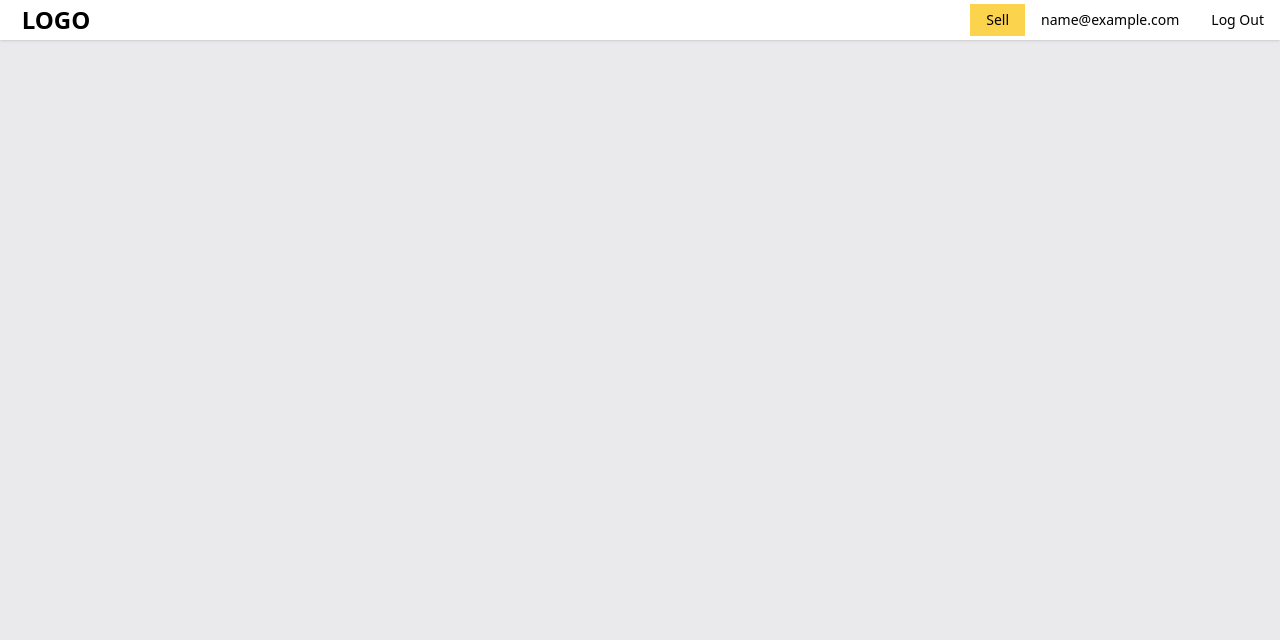
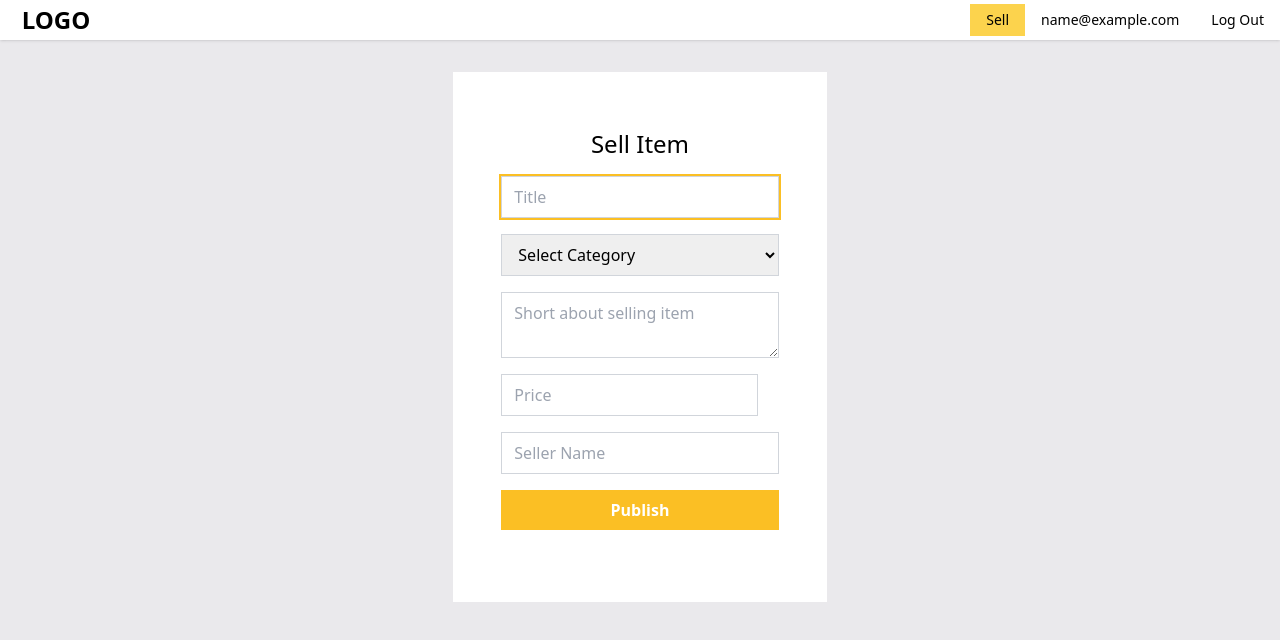
Before and after one commit to dkumza/tts_client, a React (Vite) app: page /sell in a window 1280 px wide. Shown: the top 640 px of the page. Built offline with nearby package versions, Linux system fonts and the light colour scheme; sample sign-in values are in the browser's storage.

Commit message:
form for new item, navigation logic for non logged users

```diff
--- a/src/App.jsx
+++ b/src/App.jsx
@@ -1,53 +1,33 @@
-import { useState } from 'react';
 import './App.css';
 import { AdsList } from './components/ads/AdsList';
 import LogIn from './components/auth/LogIn';
 import SignUp from './components/auth/SingUp';
 import { Header } from './components/layout/Header';
-import { Route, Routes } from 'react-router-dom';
+import { Navigate, Route, Routes } from 'react-router-dom';
 import { useAuthContext } from './store/authContext';
+import { Sell } from './pages/Sell';
 
 function App() {
-   const [isUserLogged, setIsUserLogged] = useState(false);
-   const [userEmail, setUserEmail] = useState('email');
-
    const { isUserLoggedIn } = useAuthContext();
 
-   const handleSingIn = (email) => {
-      console.log(email);
-      setIsUserLogged(true);
-      setUserEmail(email);
-   };
-
-   const handleLogOut = () => {
-      isUserLogged(false);
-      setUserEmail('');
-   };
    return (
       <div className="min-h-screen ">
-         <Header
-            isUserLogged={isUserLogged}
-            userEmail={userEmail}
-            handleLogOut={handleLogOut}
-         />
+         <Header />
          <Routes>
             <Route path="/" element={<AdsList />} />
             <Route
+               path="/sell"
+               element={isUserLoggedIn ? <Sell /> : <Navigate to={'/'} />}
+            />
+            <Route
                path="/login"
-               element={
-                  isUserLoggedIn ? (
-                     <AdsList />
-                  ) : (
-                     <LogIn handleSingIn={handleSingIn} />
-                  )
-               }
+               element={isUserLoggedIn ? <AdsList /> : <LogIn />}
             />
-            <Route path="/signup" element={<SignUp />} />
+            <Route
+               path="/signup"
+               element={isUserLoggedIn ? <SignUp /> : <Navigate to={'/'} />}
+            />
          </Routes>
-         {/* <h1>Hello</h1> */}
-         {/* <LogIn /> */}
-         {/* <SignUp /> */}
-         {/* <AdsList /> */}
       </div>
    );
 }
--- a/src/components/ads/AdsList.jsx
+++ b/src/components/ads/AdsList.jsx
@@ -25,8 +25,8 @@ export const AdsList = () => {
    }, []);
 
    return (
-      <div className="px-4 container mx-auto">
-         <h1 className="py-4 md:pl-20">All items</h1>
+      <div className="container mx-auto  md:px-20">
+         <h1 className="py-4">All items</h1>
          <ul className="flex gap-4 pb-4 flex-wrap justify-center">
             {ads && ads.map((ad) => <SingleAd key={ad.id} ad={ad} />)}
          </ul>
--- a/src/components/auth/LogIn.jsx
+++ b/src/components/auth/LogIn.jsx
@@ -52,8 +52,8 @@ export default function LogIn() {
    }
 
    return (
-      <div className="flex md:p-36 items-center align-middle justify-center min-w-full min-h-full ">
-         <div className="flex flex-col items-center justify-center align-middle mx-auto w-full max-w-md  px-12 py-20 bg-white shadow min-h-full ">
+      <div className="flex md:p-8 items-center align-middle justify-center min-w-full min-h-full ">
+         <div className="flex flex-col items-center justify-center align-middle mx-auto w-full max-w-md  px-12 py-14 bg-white shadow min-h-full ">
             <h1 className="mb-4 text-2xl">Login</h1>
             <form onSubmit={handleLogin} className="w-full ">
                <input
--- a/src/components/auth/SingUp.jsx
+++ b/src/components/auth/SingUp.jsx
@@ -49,8 +49,8 @@ export default function SignUp() {
    }
 
    return (
-      <div className="flex md:p-36 items-center align-middle justify-center min-w-full min-h-full">
-         <div className="flex flex-col items-center justify-center align-middle mx-auto w-full max-w-md  px-12 py-20 bg-white shadow min-h-full">
+      <div className="flex md:p-8 items-center align-middle justify-center min-w-full min-h-full">
+         <div className="flex flex-col items-center justify-center align-middle mx-auto w-full max-w-md  px-12 py-14 bg-white shadow min-h-full">
             <h1 className="mb-4 text-2xl">Sign up</h1>
             <form onSubmit={handleLogin} className="w-full">
                <input
--- /dev/null
+++ b/src/pages/Sell.jsx
@@ -0,0 +1,67 @@
+export const Sell = () => {
+   const newAd = {
+      title: 'Edited Post 1',
+      author: 'Author 1',
+      date: '2022-07-07',
+      content: 'Test content',
+      cat_id: 1001,
+      price: 201,
+      sub_id: 4001,
+   };
+
+   return (
+      <div className="px-4  md:px-20 md:p-8 container mx-auto flex flex-col justify-center items-center h-full">
+         <div className="flex w-4/12 min-h-full bg-white px-12 py-14 flex-col">
+            <h1 className="mb-4 text-2xl text-center">Sell Item</h1>
+            <form className="w-full flex flex-col justify-center items-center ">
+               <input
+                  required
+                  className="w-full px-3 py-2 mb-4 border border-gray-300  focus:outline-none focus:ring-2 focus:ring-amber-400"
+                  id="title"
+                  type="text"
+                  placeholder="Title"
+                  name="title"
+                  autoFocus
+               />
+               <select className="w-full px-3 py-2 mb-4 border border-gray-300  focus:outline-none focus:ring-2 focus:ring-amber-400">
+                  <option className="" disabled selected>
+                     Select Category
+                  </option>
+                  <option className="">Test1</option>
+               </select>
+               <textarea
+                  required
+                  className="w-full px-3 py-2 mb-4 border border-gray-300  focus:outline-none focus:ring-2 focus:ring-amber-400"
+                  id="email"
+                  type="email"
+                  placeholder="Short about selling item"
+                  name="email"
+               />
+               <input
+                  required
+                  className=" px-3 self-start py-2 mb-4 border border-gray-300  focus:outline-none focus:ring-2 focus:ring-amber-400"
+                  id="price"
+                  type="number"
+                  placeholder="Price"
+                  name="price"
+               />
+               <input
+                  required
+                  className="w-full px-3 self-start py-2 mb-4 border border-gray-300  focus:outline-none focus:ring-2 focus:ring-amber-400"
+                  id="name"
+                  type="text"
+                  placeholder="Seller Name"
+                  name="seller"
+               />
+
+               <button
+                  type="submit"
+                  className="min-w-full py-2 mb-4 text-white font-semibold bg-amber-400  hover:bg-amber-300 w-2/3"
+               >
+                  Publish
+               </button>
+            </form>
+         </div>
+      </div>
+   );
+};
--- a/src/store/authContext.jsx
+++ b/src/store/authContext.jsx
@@ -19,7 +19,6 @@ export const AuthCtxProvider = ({ children }) => {
    const isUserLoggedIn = !!sessionToken;
 
    function login(token, email) {
-      console.log(token, email);
       setSessionToken(token);
       setUserEmail(email);
       localStorage.setItem('session_token', token);
@@ -27,7 +26,8 @@ export const AuthCtxProvider = ({ children }) => {
    }
 
    function logout() {
-      sessionToken(null);
+      console.log('logout');
+      setSessionToken(null);
       setUserEmail('');
       localStorage.removeItem('session_token');
       localStorage.removeItem('session_email');
```
Also changed, not shown: src/components/ads/AddAd.jsx (deleted).
